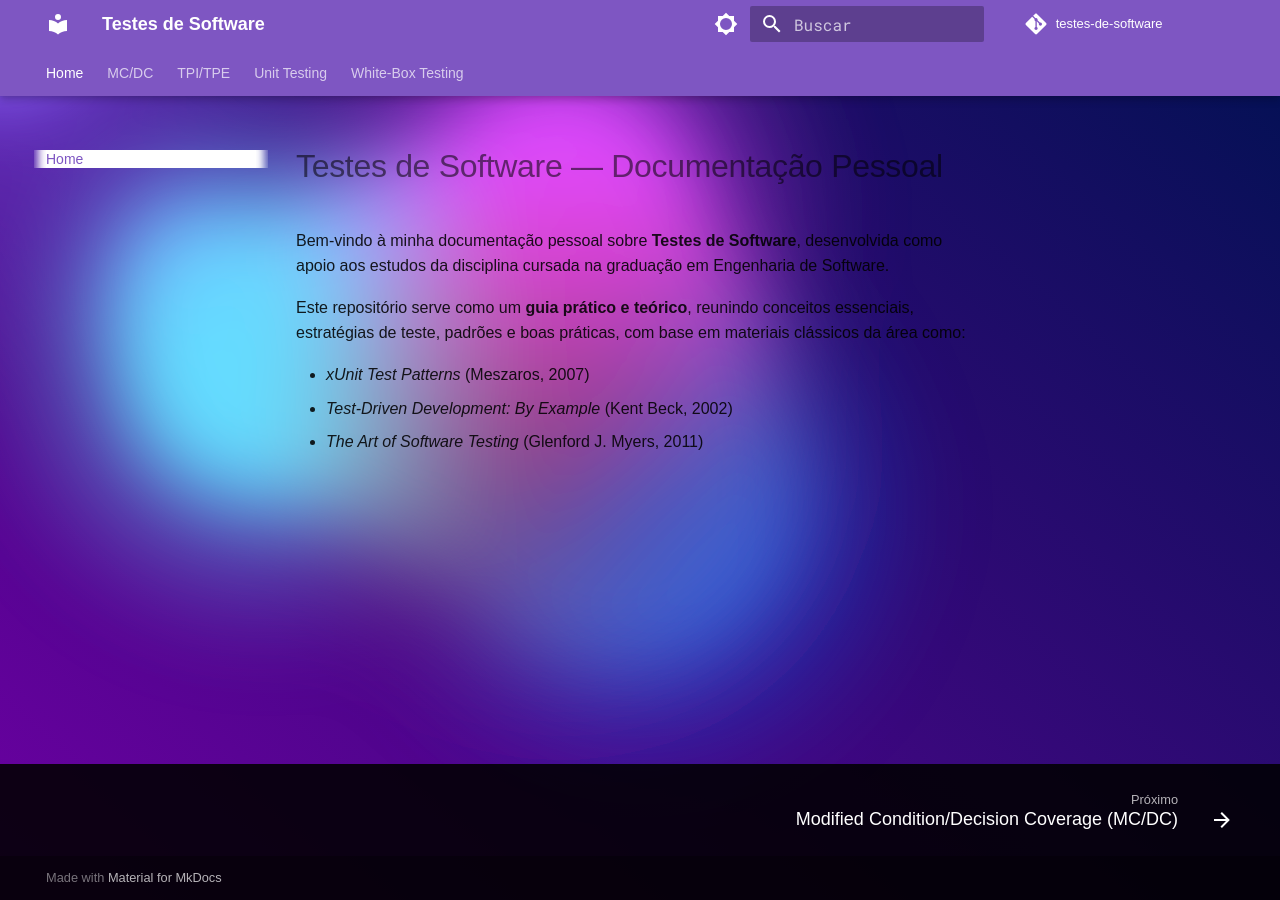
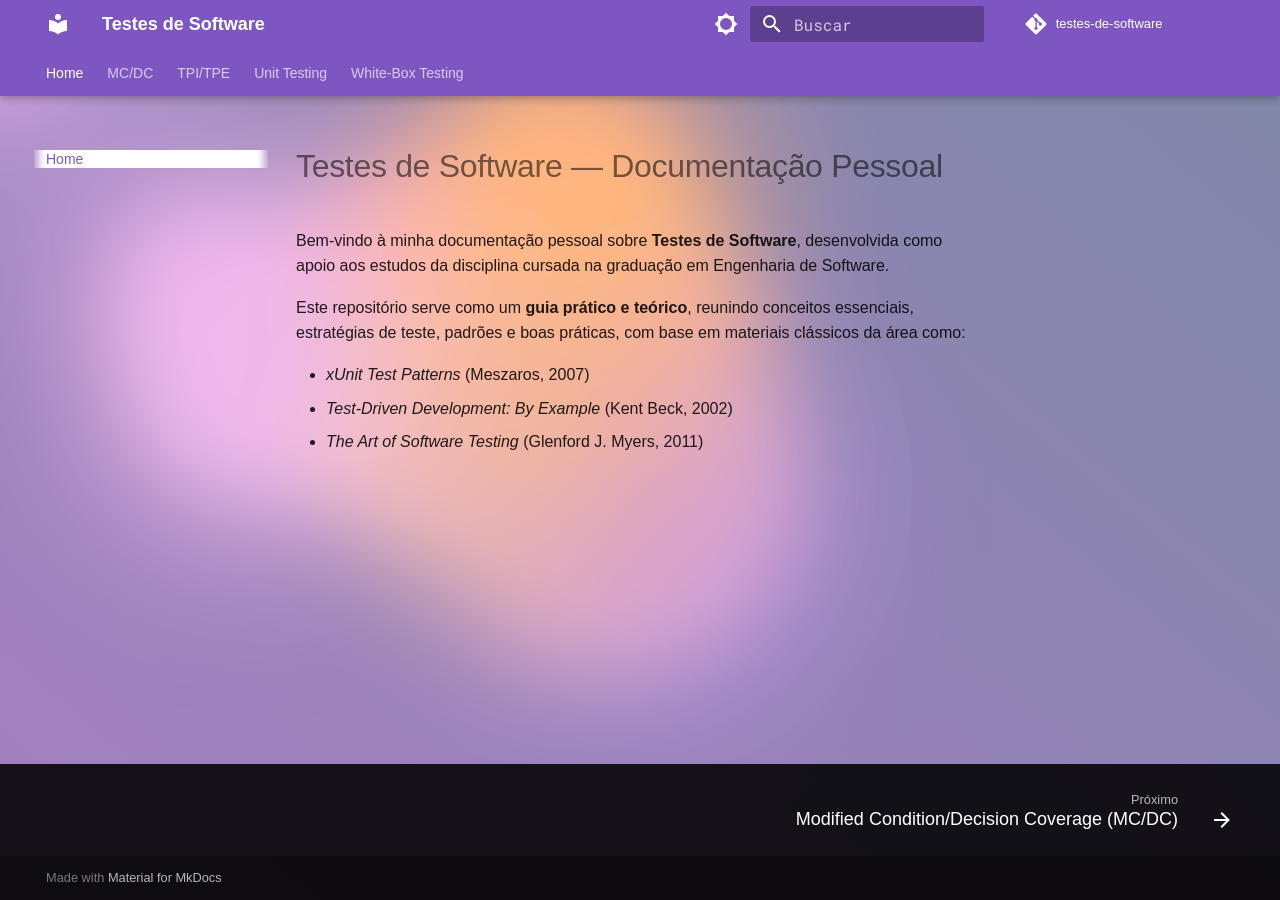
Before and after one commit to arthurrochamoreira/Testes-de-Software, an MkDocs documentation site: the page built from docs/index.md, in a window 1280 px wide. Built offline with MkDocs 1.6.1 and Material for MkDocs 9.7.7, drawn with Linux system fonts in a browser that asks for light colours; comment, search, counter and statistics services are not loaded.

Commit message:
teste opacidade

```diff
--- a/docs/css/custom.css
+++ b/docs/css/custom.css
@@ -6,6 +6,7 @@
   --md-typeset-max-width: 100ch;
   --circle-size: 75%;
   --blending: hard-light;
+  --background-opacity: 50%;
 }
 
 /* Paleta padrão */
@@ -29,6 +30,17 @@
   --color4: 200, 80, 50;
   --color5: 200, 120, 50;
   --color-interactive: 255, 150, 100;
+}
+
+.palette-purple-orange {
+  --color-bg1: rgb(75, 0, 130); /* roxo profundo (tipo índigo) */
+  --color-bg2: rgb(0, 17, 82);
+  --color1: 138, 43, 226; /* roxo médio (blueviolet) */
+  --color2: 255, 102, 0; /* laranja intenso */
+  --color3: 218, 112, 214; /* orquídea suave */
+  --color4: 255, 165, 0; /* laranja clássico */
+  --color5: 255, 200, 120; /* laranja claro */
+  --color-interactive: 186, 85, 211; /* roxo interativo (medium orchid) */
 }
 
 html,
@@ -58,13 +70,14 @@
 .gradient-bg {
   width: 100vw;
   height: 100vh;
-  position: fixed;
+  position: absolute;
   overflow: hidden;
   background: linear-gradient(40deg, var(--color-bg1), var(--color-bg2));
   top: 0;
   left: 0;
   pointer-events: none;
   z-index: -1;
+  opacity: var(--background-opacity);
 }
 
 .gradient-bg svg {
@@ -222,3 +235,8 @@
     transform: translateX(-50%) translateY(-10%);
   }
 }
+
+/* Hide background when sidebar is focused */
+.md-sidebar__scrollwrap.focus-visible ~ .md-main .gradient-bg {
+  display: none;
+}
--- a/docs/index.md
+++ b/docs/index.md
@@ -1,6 +1,6 @@
 # Testes de Software — Documentação Pessoal
 
-<div class="gradient-bg palette-default">
+<div class="gradient-bg palette-purple-orange">
   <svg xmlns="http://www.w3.org/2000/svg" version="1.1">
     <defs>
       <filter id="goo">
```
